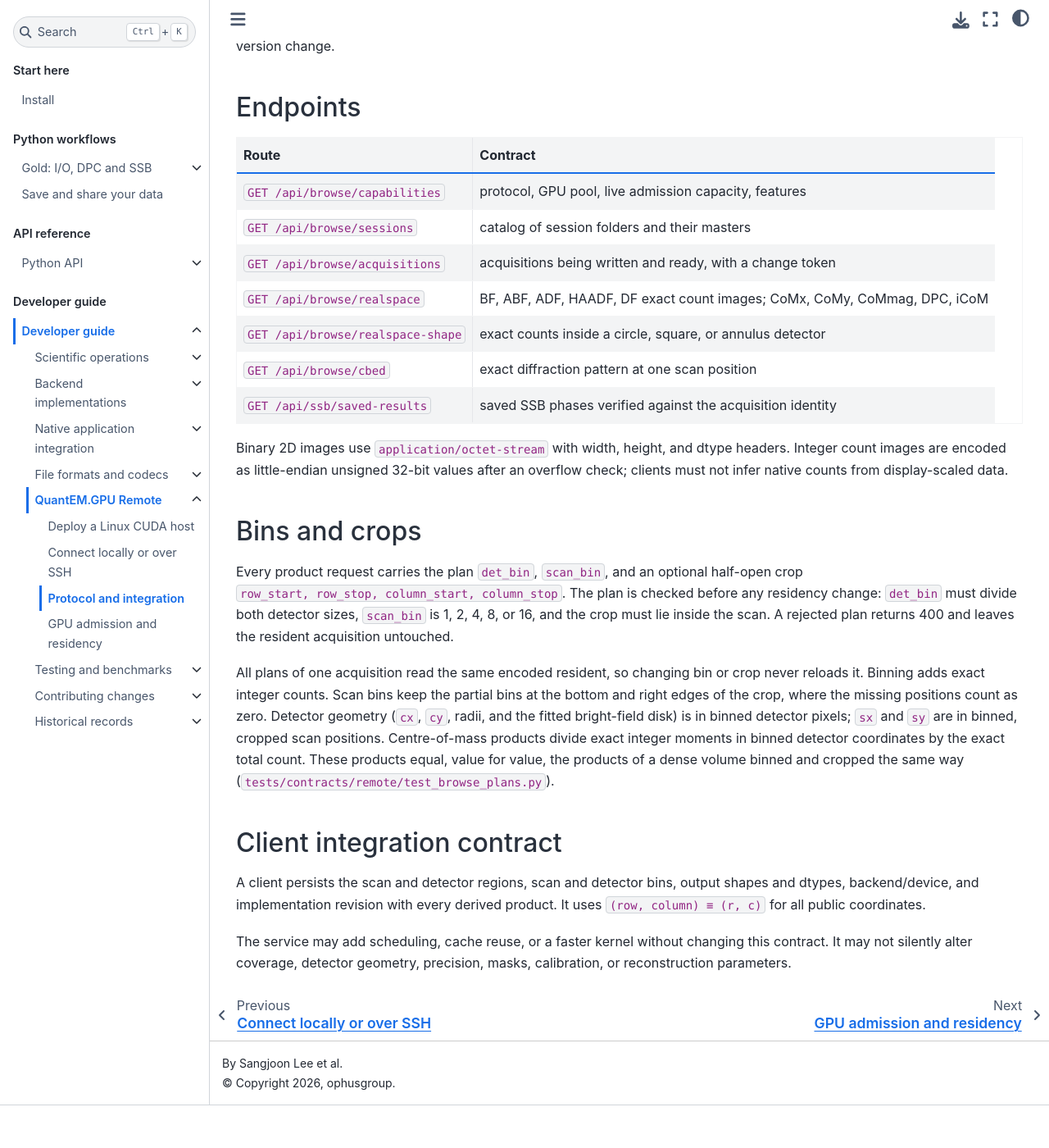
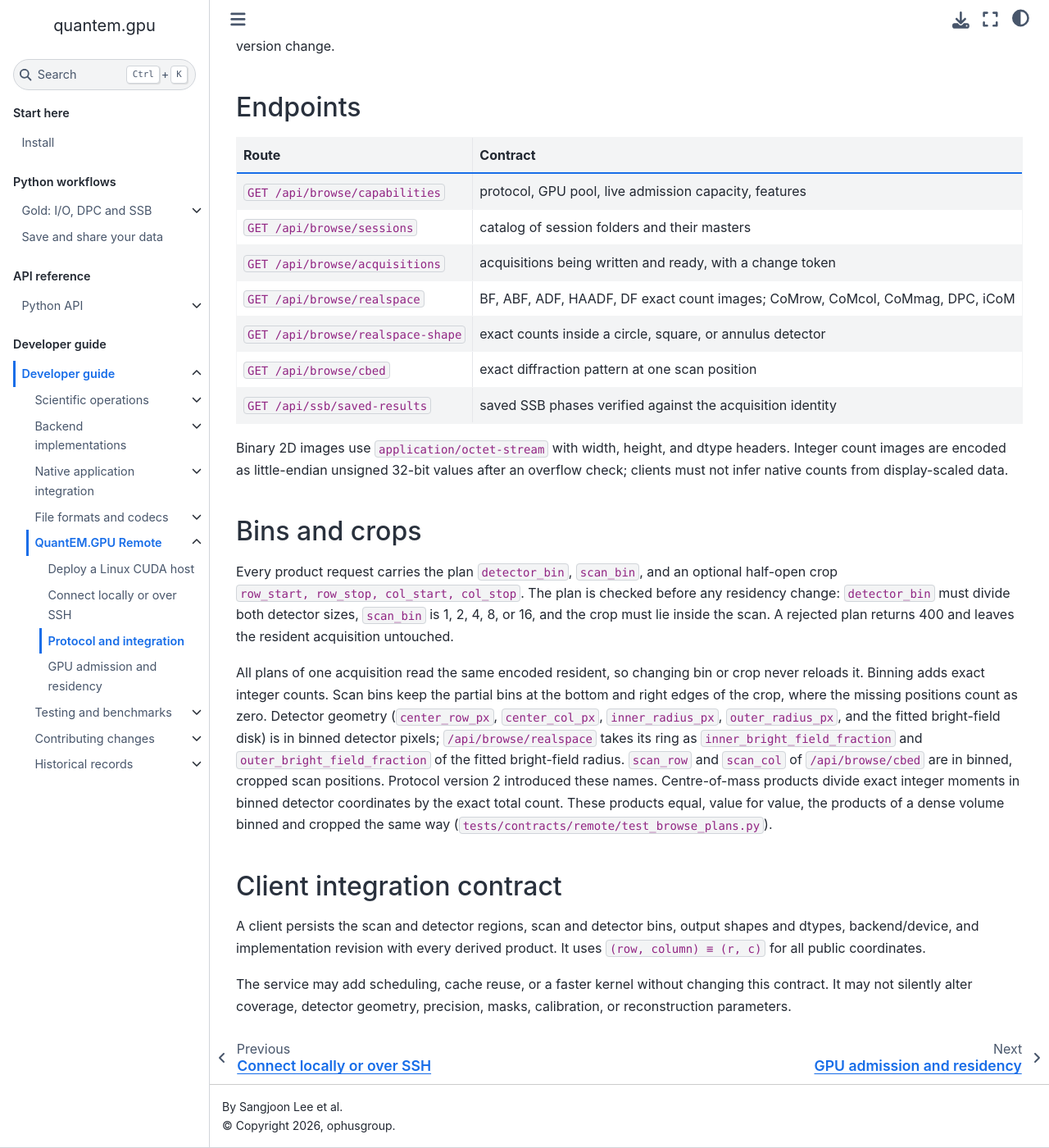
Before and after one commit to bobleesj/quantem.gpu, a Jupyter Book: the page built from docs/remote/protocol.md, in a window 1280 px wide and 1400 px high, scrolled down 934 px. Shown: the whole window at 82% size. Built offline with Jupyter Book 1.0.4 settings and Sphinx 7.4.7 and the Sphinx Book theme 1.1.4, drawn with Linux system fonts in a browser that asks for light colours; pages that are not in the unit, such as notebooks, are missing from menus; before the commit the page ends 2282 px from its top, so only the background shows below that.

Commit message:
refactor: remote http parameters name row, col and unit; protocol 2

```diff
--- a/docs/remote/protocol.md
+++ b/docs/remote/protocol.md
@@ -32,7 +32,7 @@
 | `GET /api/browse/capabilities` | protocol, GPU pool, live admission capacity, features |
 | `GET /api/browse/sessions` | catalog of session folders and their masters |
 | `GET /api/browse/acquisitions` | acquisitions being written and ready, with a change token |
-| `GET /api/browse/realspace` | BF, ABF, ADF, HAADF, DF exact count images; CoMx, CoMy, CoMmag, DPC, iCoM |
+| `GET /api/browse/realspace` | BF, ABF, ADF, HAADF, DF exact count images; CoMrow, CoMcol, CoMmag, DPC, iCoM |
 | `GET /api/browse/realspace-shape` | exact counts inside a circle, square, or annulus detector |
 | `GET /api/browse/cbed` | exact diffraction pattern at one scan position |
 | `GET /api/ssb/saved-results` | saved SSB phases verified against the acquisition identity |
@@ -44,18 +44,21 @@
 
 ## Bins and crops
 
-Every product request carries the plan `det_bin`, `scan_bin`, and an optional
-half-open crop `row_start, row_stop, column_start, column_stop`. The plan is
-checked before any residency change: `det_bin` must divide both detector sizes,
+Every product request carries the plan `detector_bin`, `scan_bin`, and an optional
+half-open crop `row_start, row_stop, col_start, col_stop`. The plan is
+checked before any residency change: `detector_bin` must divide both detector sizes,
 `scan_bin` is 1, 2, 4, 8, or 16, and the crop must lie inside the scan. A
 rejected plan returns 400 and leaves the resident acquisition untouched.
 
 All plans of one acquisition read the same encoded resident, so changing bin
 or crop never reloads it. Binning adds exact integer counts. Scan bins keep the
 partial bins at the bottom and right edges of the crop, where the missing
-positions count as zero. Detector geometry (`cx`, `cy`, radii, and the fitted
-bright-field disk) is in binned detector pixels; `sx` and `sy` are in binned,
-cropped scan positions. Centre-of-mass products divide exact
+positions count as zero. Detector geometry (`center_row_px`, `center_col_px`,
+`inner_radius_px`, `outer_radius_px`, and the fitted bright-field disk) is in
+binned detector pixels; `/api/browse/realspace` takes its ring as
+`inner_bright_field_fraction` and `outer_bright_field_fraction` of the fitted
+bright-field radius. `scan_row` and `scan_col` of `/api/browse/cbed` are in
+binned, cropped scan positions. Protocol version 2 introduced these names. Centre-of-mass products divide exact
 integer moments in binned detector coordinates by the exact total count. These
 products equal, value for value, the products of a dense volume binned and
 cropped the same way (`tests/contracts/remote/test_browse_plans.py`).
```
Also changed, not shown: CHANGELOG.md (+14 -0 lines), 5 other files.
